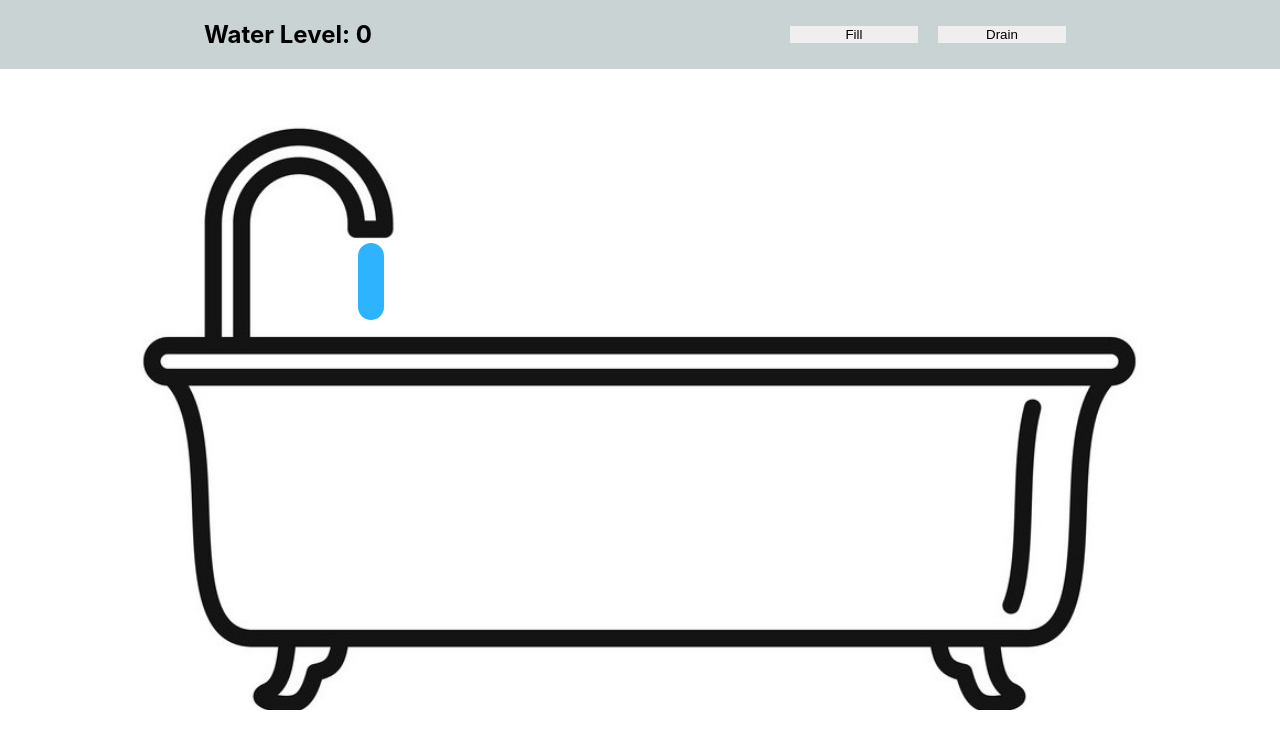
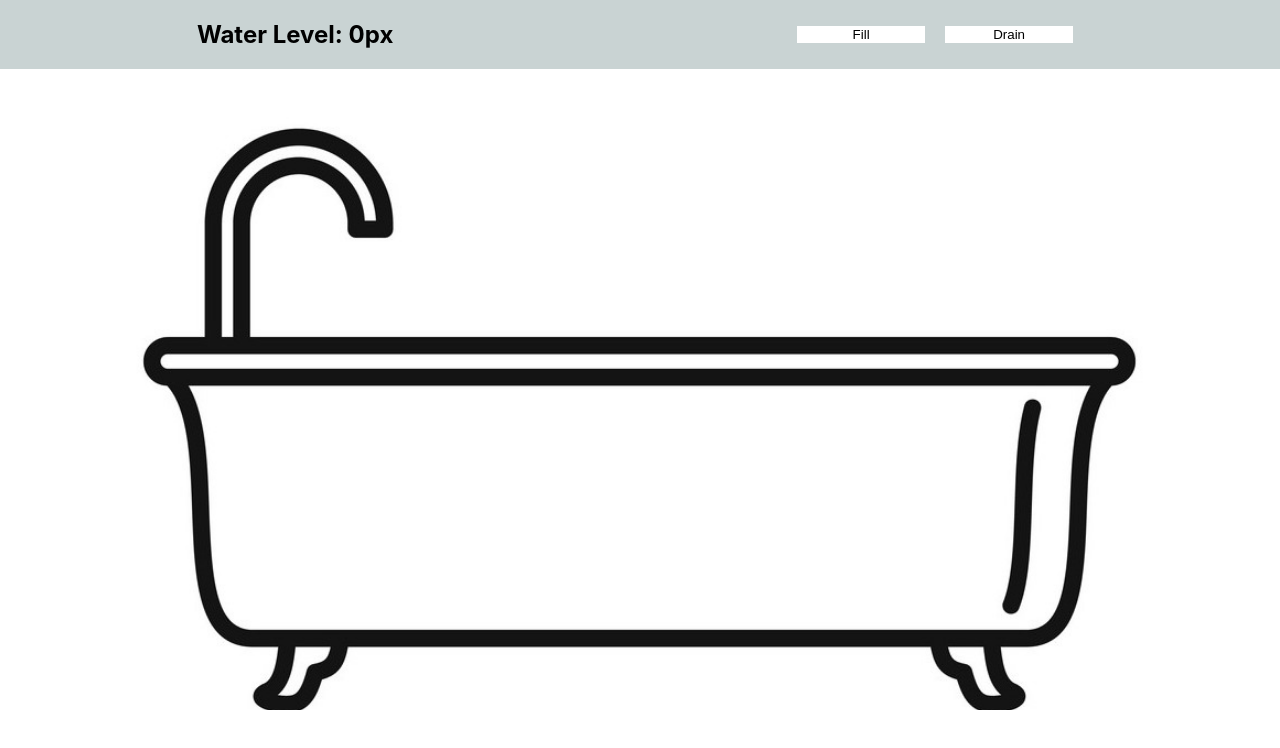
Before and after one commit to tmurphy3/sage, a React (Create React App) app: page / in a window 1280 px wide. Shown: the top 748 px of the page. Built offline with nearby package versions, Linux system fonts and the light colour scheme.

Commit message:
water divs fill and drain every 2 seconds, alternating between modes cancels existing operations

```diff
--- a/src/App.js
+++ b/src/App.js
@@ -1,32 +1,75 @@
-import React, { useState } from "react";
+import React, { useState, useEffect } from "react";
 import Bathtub from "./components/Bathtub";
 import "./styles/App.css";
 
 function App() {
   const [waterLevel, setWaterLevel] = useState(0);
+  const [filling, setFilling] = useState(false);
+  const [draining, setDraining] = useState(false);
+
+  useEffect(() => {
+    if (waterLevel === 5) setFilling(false);
+    if (waterLevel === 0) setDraining(false);
+  }, [waterLevel]);
 
   const handleFill = () => {
-    if (waterLevel === 5) return;
-    setWaterLevel((level) => level + 1);
+    setDraining(false);
+    if (filling || waterLevel === 5) return;
+    clearExistingTimeouts();
+
+    setFilling(true);
+
+    let ct = 1;
+    for (let i = waterLevel; i < 5; i++) {
+      setTimeout(() => {
+        setWaterLevel((level) => level + 1);
+      }, 2000 * ct++);
+    }
     return;
   };
 
   const handleDrain = () => {
-    if (waterLevel === 0) return;
-    setWaterLevel((level) => level - 1);
+    setFilling(false);
+    if (draining || waterLevel === 0) return;
+    clearExistingTimeouts();
+    setDraining(true);
+
+    let ct = 1;
+    for (let i = waterLevel; i > 0; i--) {
+      setTimeout(() => {
+        setWaterLevel((level) => level - 1);
+      }, 2000 * ct++);
+    }
     return;
+  };
+
+  const clearExistingTimeouts = () => {
+    let id = window.setTimeout(() => {}, 0);
+    while (id--) {
+      window.clearTimeout(id);
+    }
   };
 
   return (
     <div className="App">
       <div className="App__header">
-        <h2>Water Level: {waterLevel}</h2>
+        <h2>Water Level: {waterLevel * 20}px</h2>
         <div className="App__headerButtons">
-          <button onClick={handleFill}>Fill</button>
-          <button onClick={handleDrain}>Drain</button>
+          <button
+            onClick={handleFill}
+            style={{ backgroundColor: filling ? "grey" : "white" }}
+          >
+            Fill
+          </button>
+          <button
+            onClick={handleDrain}
+            style={{ backgroundColor: draining ? "grey" : "white" }}
+          >
+            Drain
+          </button>
         </div>
       </div>
-      <Bathtub waterLevel={waterLevel} />
+      <Bathtub waterLevel={waterLevel} filling={filling} />
     </div>
   );
 }
--- a/src/components/Bathtub.js
+++ b/src/components/Bathtub.js
@@ -1,10 +1,15 @@
 import React from "react";
 import "../styles/Bathtub.css";
 
-function Bathtub({ waterLevel }) {
+function Bathtub({ waterLevel, filling }) {
   return (
     <div className="Bathtub">
-      <div className="Fouset" />
+      <div
+        className="Fouset"
+        style={{
+          backgroundColor: filling ? "rgb(46, 179, 255)" : "white",
+        }}
+      />
       <div className="WaterContainer">
         {Array(waterLevel)
           .fill()
--- a/src/styles/Bathtub.css
+++ b/src/styles/Bathtub.css
@@ -11,7 +11,6 @@
   width: 2vw;
   height: 6vw;
   border-radius: 30px;
-  background-color: rgb(46, 179, 255);
 }
 .WaterContainer {
   margin-top: 5.5vw;
```
